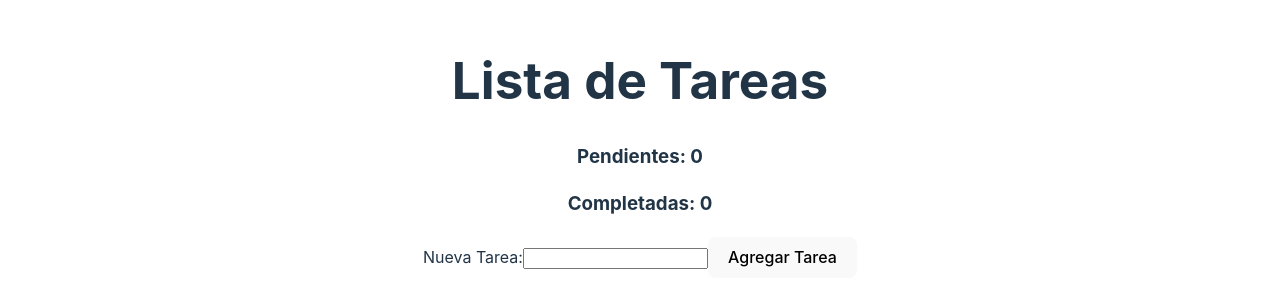
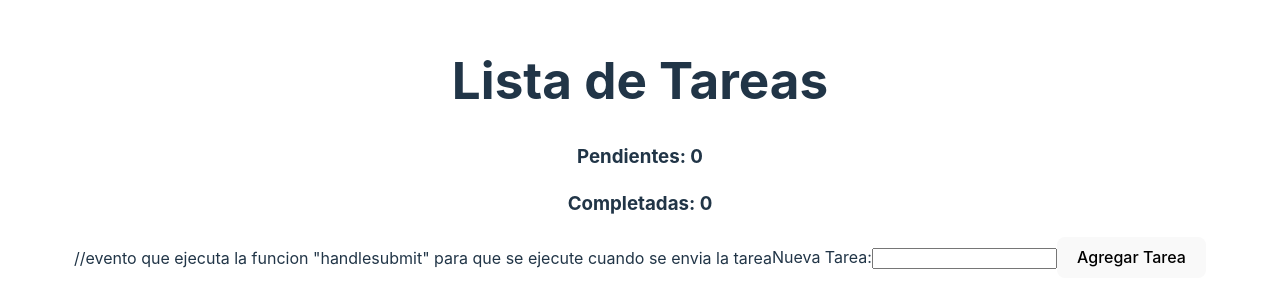
Before and after one commit to MelinaCampos/Trabajo-Final-G6, a React (Vite) app in the folder Grupo6-TaskList/: page / in a window 1280 px wide. Shown: the part 252-560 px from the top of the page. Built offline with nearby package versions, Linux system fonts and the light colour scheme.

Commit message:
comentarios TaskForm.jsx

```diff
--- a/Grupo6-TaskList/src/components/TaskForm/TaskForm.jsx
+++ b/Grupo6-TaskList/src/components/TaskForm/TaskForm.jsx
@@ -1,26 +1,26 @@
 import React, { useState } from 'react'
 
-const TaskForm = ({ onAgregarTarea }) => {
+const TaskForm = ({ onAgregarTarea }) => { // se pasa la prop desde el app de la funcion para agregar las tareas
     const [nombreTarea, setNombreTarea] = useState('');
 
     const handleChange = (e) => {
-        setNombreTarea(e.target.value);
+        setNombreTarea(e.target.value); //setea el nombre de la tarea con el input del formulario
     };
 
 
     const handleSubmit = (e) => {
         e.preventDefault();
 
-        if (nombreTarea.trim() === '') {
+        if (nombreTarea.trim() === '') { //evita que se agreguen tareas vacias
             return;
         }
 
         onAgregarTarea(nombreTarea);
-        setNombreTarea('');
+        setNombreTarea(''); //limpia el label una vez enviado
     };
 
     return (
-        <form onSubmit={handleSubmit}>
+        <form onSubmit={handleSubmit}>  //evento que ejecuta la funcion "handlesubmit" para que se ejecute cuando se envia la tarea
             <label>
                 Nueva Tarea:
                 <input type="text" value={nombreTarea} onChange={handleChange} />
```
